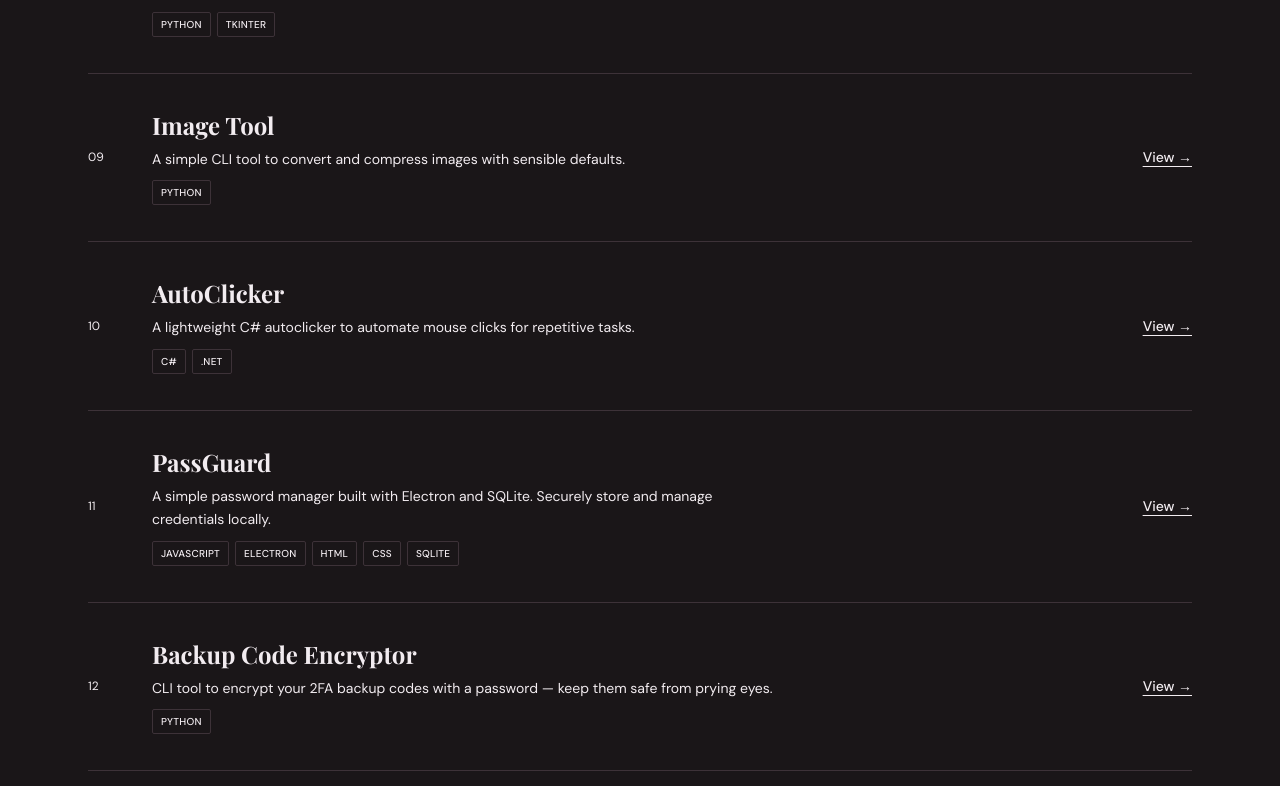
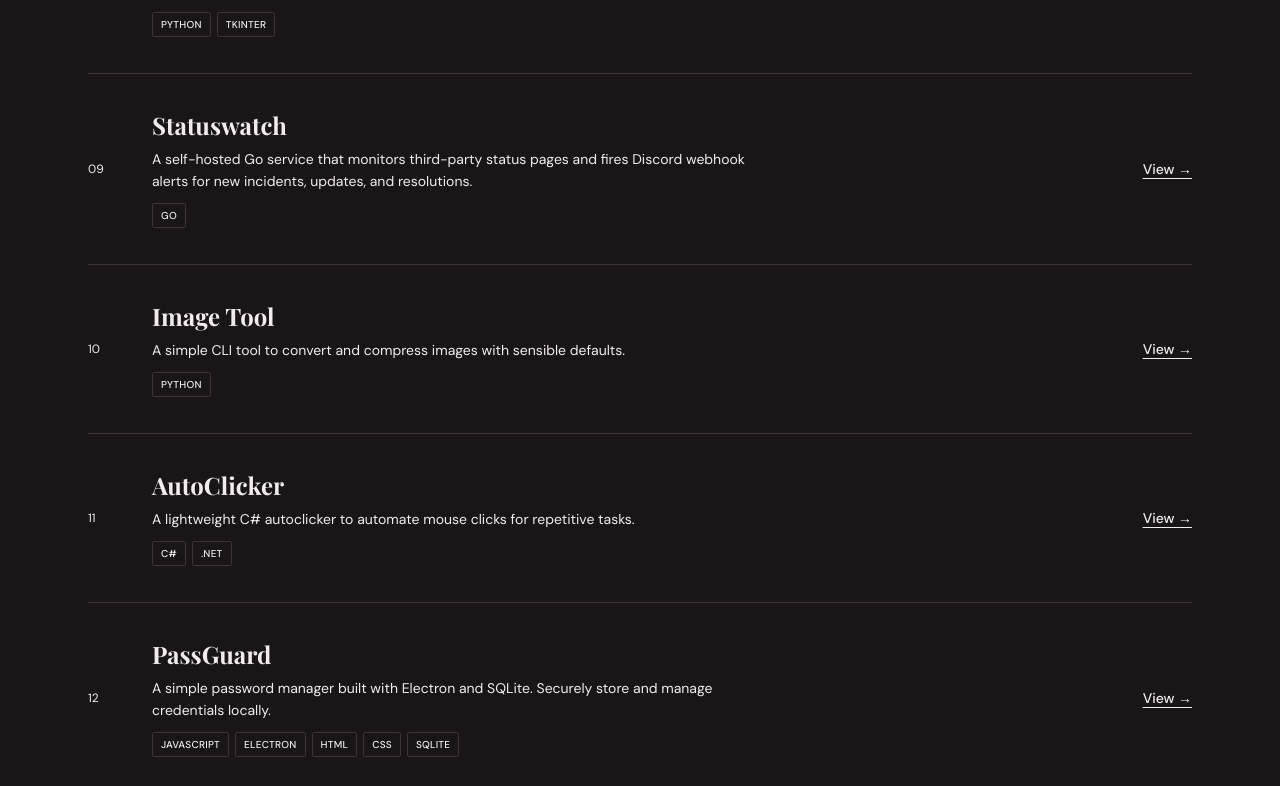
Before and after one commit to xalonious/portfolio, a Next.js app: page /projects in a window 1280 px wide. Shown: the part 1794-2580 px from the top of the page. Built offline with nearby package versions, Linux system fonts and the light colour scheme.

Commit message:
Add statuswatch project

```diff
--- a/src/app/projects/page.tsx
+++ b/src/app/projects/page.tsx
@@ -77,6 +77,14 @@
     repo: "https://github.com/xalonious/bongoclicker",
     image: "/projects/bongoclicker.png",
     tech: ["Python", "Tkinter"],
+  },
+  {
+    title: "Statuswatch",
+    description:
+      "A self-hosted Go service that monitors third-party status pages and fires Discord webhook alerts for new incidents, updates, and resolutions.",
+    repo: "https://github.com/xalonious/statuswatch",
+    image: "/projects/statuswatch.png",
+    tech: ["Go"],
   },
   {
     title: "Image Tool",
```
Also changed, not shown: public/projects/statuswatch.png (added).
